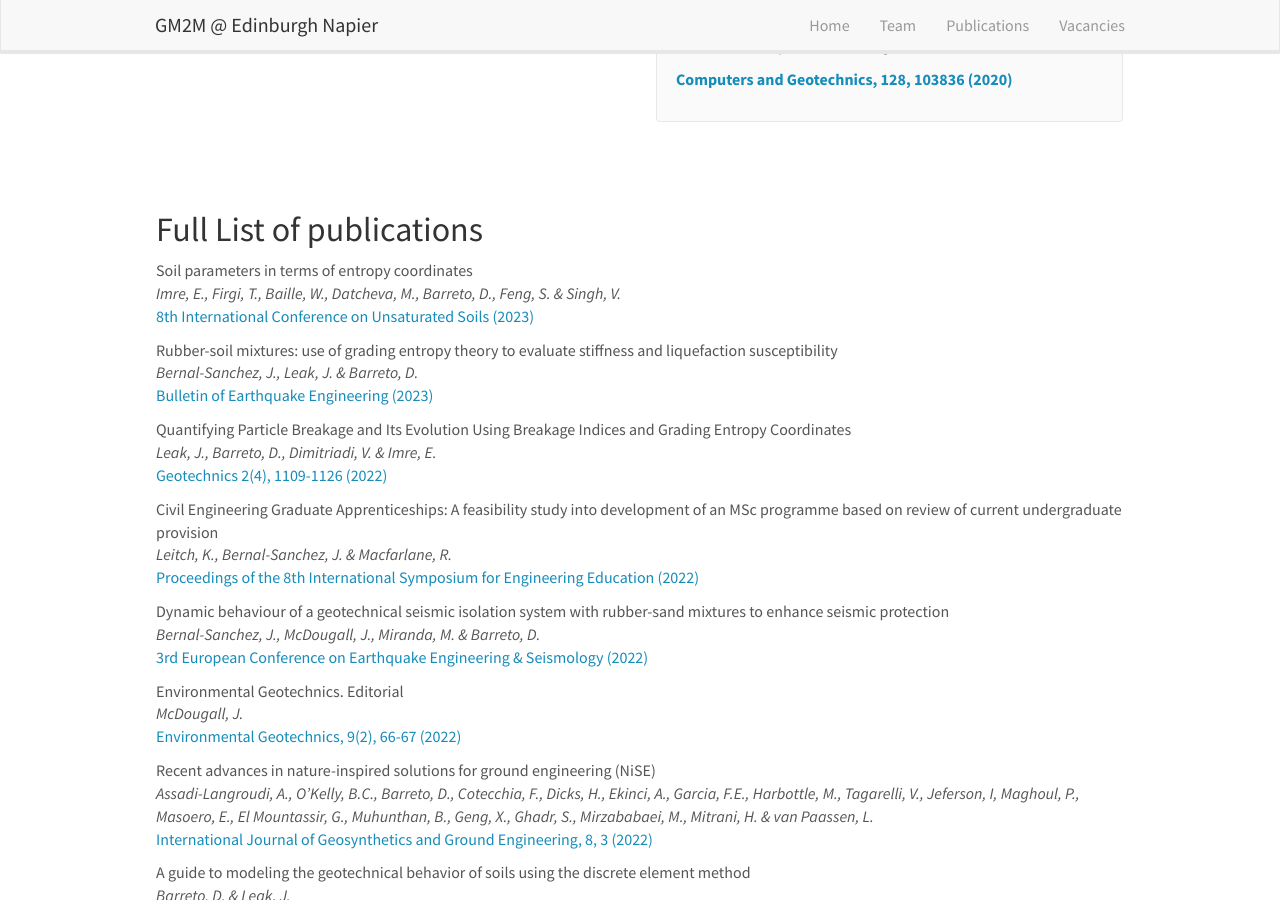
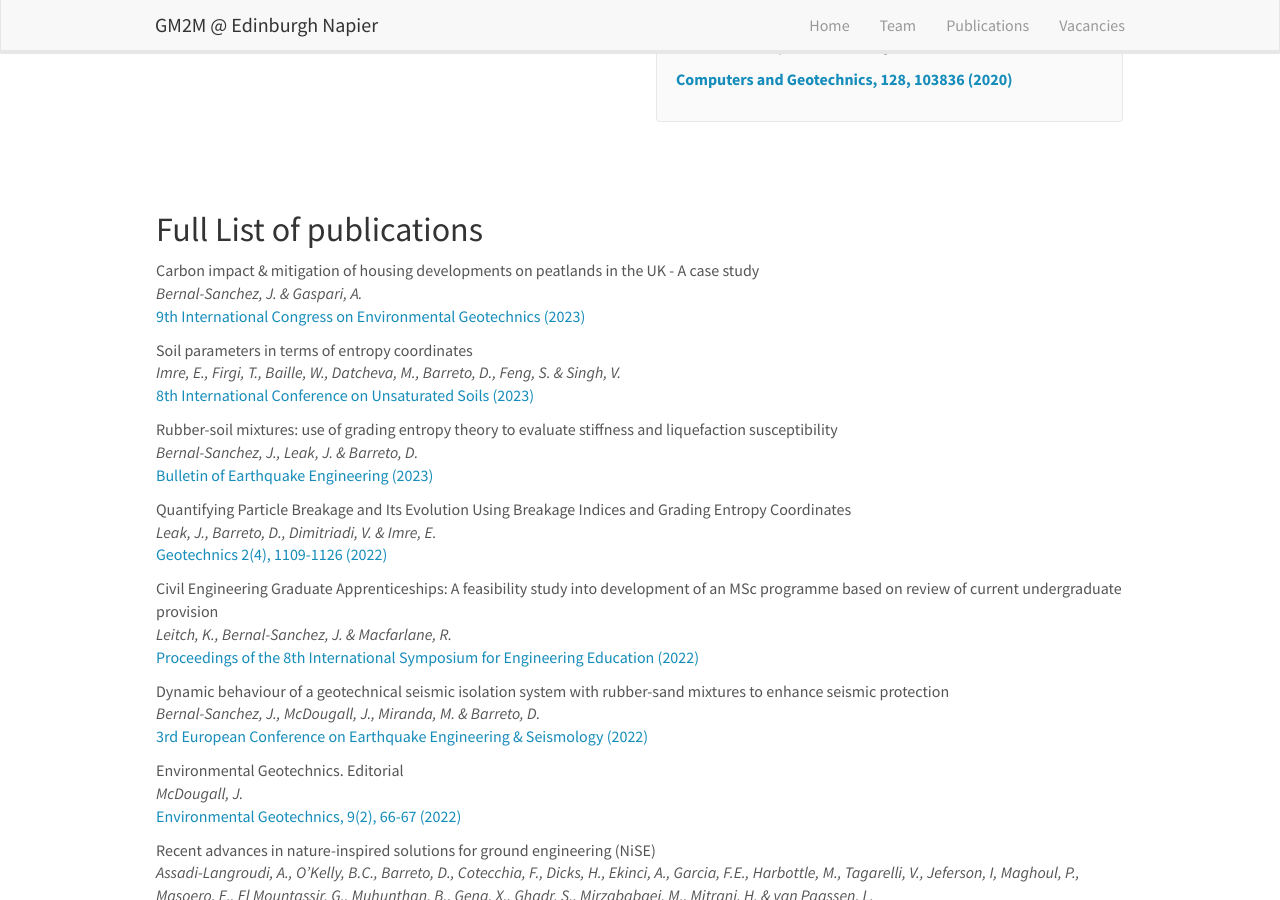
Before and after one commit to dbarretog/gm2m, a Jekyll site: the page built from _pages/publications.md, in a window 1280 px wide and 900 px high, scrolled down 1556 px. Built offline with Jekyll 4.4.1, drawn with Linux system fonts in a browser that asks for light colours; nearby versions of some CDN libraries.

```diff
--- a/_data/publist.yml
+++ b/_data/publist.yml
@@ -1,3 +1,10 @@
+- title: "Carbon impact & mitigation of housing developments on peatlands in the UK - A case study"
+  authors: Bernal-Sanchez, J. & Gaspari, A.
+  link:
+    url: https://napier-repository.worktribe.com/output/3054846/carbon-impact-mitigation-of-housing-developments-on-peatlands-in-the-uk-a-case-study
+    display: 9th International Congress on Environmental Geotechnics (2023)
+  highlight: 0
+
 - title: "Soil parameters in terms of entropy coordinates"
   authors: Imre, E., Firgi, T., Baille, W., Datcheva, M., Barreto, D., Feng, S. & Singh, V.
   link:
```
Also changed, not shown: _pages/openings.md (+8 -0 lines).
